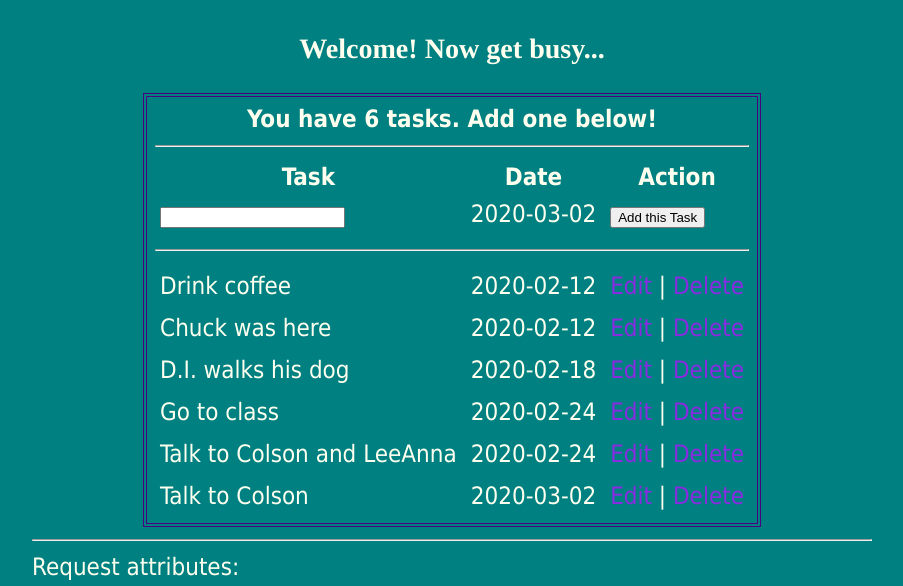
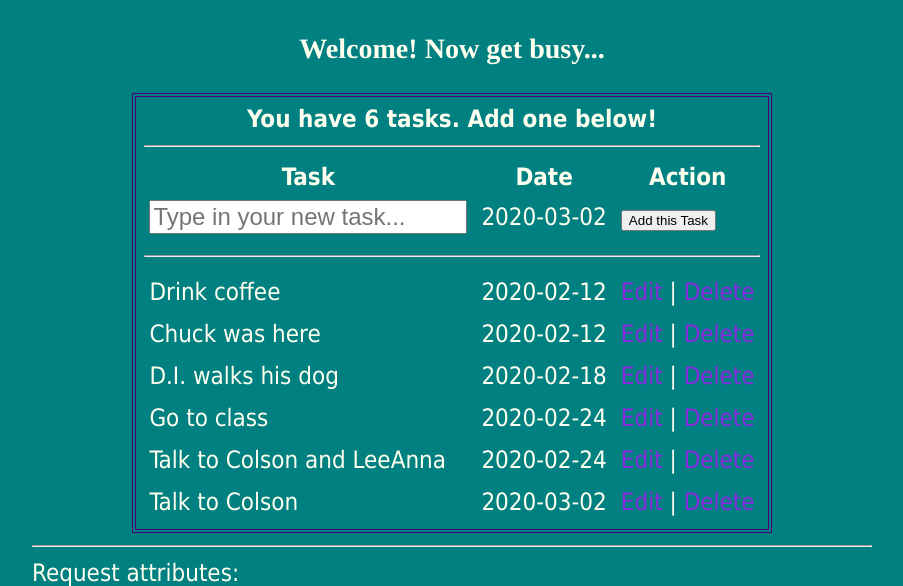
Before and after one commit to divonbriesen/Flasky, a Flask app: page / in a window 1280 px wide. Shown: the part 358-944 px from the top of the page, without its empty margins (188-1091 px from the left). Run offline with Flask 2, Linux system fonts and the light colour scheme; data comes from the database, SQL or seed files in the repository; both versions use the stored data as it was after the commit.

Commit message:
made it all work

```diff
--- a/templates/index.htm
+++ b/templates/index.htm
@@ -34,7 +34,7 @@
         <tr>
             <td>
                 <form action = "/" method = "POST">
-                    <input type = "text" name = "content" id = "content"/>
+                    <input style  = "font-size: 100%;" type = "text" name = "content" id = "content" placeholder="Type in your new task..." />
             </td>
             <td id = "currentdate">
                 <script>
@@ -56,41 +56,34 @@
         </th>
         {% if taskstoget|length > 0 %}
             {% for task in taskstoget %}
-                <tr>
-                    <td>{{ task.content}}</td>
-                    <td>{{ task.date_created.date() }}</td>
-                    <td>
-                <!--  <a href = "/modify/{{task.id}}?action=update">!Update</a>
-                        <a href = "/action=update">Update</a>
-                  -->
-                         <a href = "/modify/{{task.id}}">Edit</a>
-                         |
-                         <a href = "/delete/{{task.id}}">Delete</a>
-                    </td>
-                </tr>
 
-                {% if request.args.get('action') == 'modify' %}
-                    {% if request.args.get('id')|int == task.id|int %}
-                <tr>
-                     <td>
-<!--This is task id: {{task.id}}. Need to MODIFY record id {{request.args.get('id')}}.  THEY MATCH!
-                         -->
+            <tr>
+                <td>
+                {% if request.args.get('action') == 'modify' and
+                    request.args.get('id')|int == task.id|int %}
+
                     <form action = "/update/{{task.id}}" method = "POST">
-
                         <input type = "text" name = "content"
-                            id = "{{task.id}}"
+                           style  = "font-size: 100%;" id = "{{task.id}}"
                             value = "{{task.content}}" />
                     </td>
                     <td>
                     </td>
                     <td>
                         <input type = "submit" value = "Update Task!" />
-                        </form>
+                    </form>
+
+                {% else %}<!-- not action = modify -->
+
+                    {{ task.content}}</td>
+                    <td>{{ task.date_created.date() }}</td>
+                    <td><a href = "/modify/{{task.id}}">Edit</a>
+                        | <a href = "/delete/{{task.id}}">Delete</a>
+
+                {% endif %}
+
                     </td>
                 </tr>
-                    {% endif %}
-                {% endif %}
-
             {% endfor %}
         {% endif %}
 
```
Also changed, not shown: test.db.
